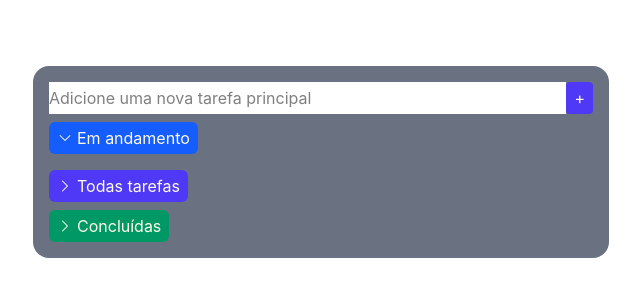
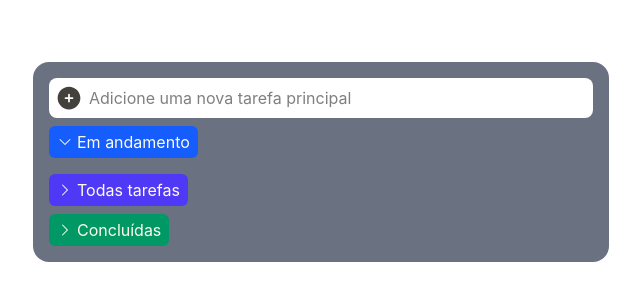
Before and after one commit to J-Inacio/TODO-LIST-REACT-TS, a React (Vite) app: page / in a window 1280 px wide. Shown: the part 238-538 px from the top of the page, without its empty margins (319-959 px from the left). Built offline with nearby package versions, Linux system fonts and the light colour scheme.

Commit message:
style finish AddNewTask input

```diff
--- a/package.json
+++ b/package.json
@@ -28,6 +28,7 @@
     "eslint-plugin-react-hooks": "^7.0.1",
     "eslint-plugin-react-refresh": "^0.4.24",
     "globals": "^16.5.0",
+    "prettier-plugin-tailwindcss": "^0.7.2",
     "typescript": "~5.9.3",
     "typescript-eslint": "^8.48.0",
     "vite": "^7.3.1"
--- a/src/components/AddNewTask.tsx
+++ b/src/components/AddNewTask.tsx
@@ -1,16 +1,19 @@
 import { useState } from "react";
-import { Button } from "./ui/Button";
 import { useError } from "../hooks/useError";
 import { actionOnKeyDown } from "../utils/actionOnKeyDown";
+import { PlusCircleIcon, ExclamationCircleIcon } from "@heroicons/react/24/solid";
 
 interface AddNewTaskProps {
   onAdd: (taskName: string) => void;
   placeholder?: string;
+  errorMessage?: string;
+  className?: string;
 }
 
 export const AddNewTask = ({
   onAdd,
   placeholder = "Adicionar nova tarefa...",
+  errorMessage = "Por favor, adicione um texto",
 }: AddNewTaskProps) => {
   const [inputName, setInputName] = useState("");
   const { isError, showError } = useError();
@@ -21,7 +24,7 @@ export const AddNewTask = ({
 
   const handleAddTask = () => {
     if (inputName.trim() === "") {
-      showError("Você não pode adicionar uma tarefa sem um nome");
+      showError(errorMessage);
       return;
     }
     onAdd(inputName);
@@ -29,18 +32,29 @@ export const AddNewTask = ({
   };
   return (
     <>
-      <div className="w-full flex mb-2">
+      <label className="relative mb-2 flex h-10 w-full items-center justify-center rounded-lg transition-all duration-200 focus-within:ring-2 focus-within:ring-indigo-600 hover:ring-2 hover:ring-indigo-400">
+        <button className="absolute left-0">
+          <PlusCircleIcon
+            className="h-7 w-10 cursor-pointer text-stone-700 hover:text-stone-800"
+            onClick={handleAddTask}
+          />
+        </button>
+
         <input
           placeholder={placeholder}
           type="text"
-          className="bg-white w-full"
+          className="h-full w-full rounded-lg bg-white indent-10 focus:border-transparent focus:outline-0"
           onChange={handleTaskName}
           value={inputName}
           onKeyDown={(ev) => actionOnKeyDown(ev, "Enter", handleAddTask)}
         />
-        <Button onClick={handleAddTask}>+</Button>
-      </div>
-      {isError.errorStatus && <p className="text-red-500">{isError.errorMessage}</p>}
+      </label>
+      {isError.errorStatus && (
+        <p className="flex items-center gap-1 pb-2 text-red-500">
+          <ExclamationCircleIcon className="h-6 w-6" />
+          {isError.errorMessage}
+        </p>
+      )}
     </>
   );
 };
--- a/src/components/DetailsModal/DetailsModal.tsx
+++ b/src/components/DetailsModal/DetailsModal.tsx
@@ -35,7 +35,7 @@ export const DetailsModal = ({ onClose, id }: DetailsModalProps) => {
         animate={{ x: 0 }}
         exit={{ x: "100%" }}
         transition={{ type: "spring", damping: 25, stiffness: 200 }}
-        className="absolute right-0 top-0 w-full md:w-lg h-full bg-amber-50 p-4 shadow-2xl"
+        className="absolute right-0 top-0 w-full md:w-lg h-full bg-gray-500 p-4 shadow-2xl"
         onClick={(e) => e.stopPropagation()}
       >
         <div className="flex justify-between items-center">
--- a/src/components/ui/Button.tsx
+++ b/src/components/ui/Button.tsx
@@ -3,14 +3,15 @@ import type { ReactNode } from "react";
 interface ButtonProps {
   onClick?: () => void;
   children: ReactNode;
+  className?: string;
 }
 
-export const Button = ({ onClick, children }: ButtonProps) => {
+export const Button = ({ onClick, children, className }: ButtonProps) => {
   return (
     <button
       onClick={onClick}
       type="button"
-      className="bg-indigo-600 cursor-pointer text-amber-50 p-1 px-2 rounded-sm hover:bg-indigo-700"
+      className={`bg-indigo-600 cursor-pointer text-amber-50 p-1 px-2 rounded-sm hover:bg-indigo-700 ${className ?? ""}`}
     >
       {children}
     </button>
--- a/src/hooks/useError.ts
+++ b/src/hooks/useError.ts
@@ -4,7 +4,7 @@ import { useSetTimeout } from "./useSetTimeout";
 export const useError = () => {
   const [isError, setIsError] = useState({ errorStatus: false, errorMessage: "" });
 
-  const { startTimer } = useSetTimeout(3, () => {
+  const { startTimer } = useSetTimeout(4, () => {
     setIsError({ errorStatus: false, errorMessage: "" });
   });
 
```
Also changed, not shown: 2 other files (tests, documents, lock files or other folders).
